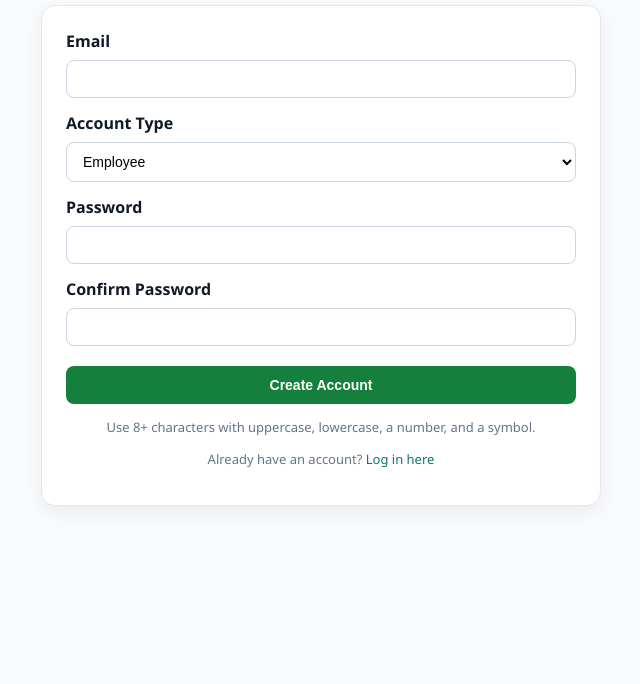
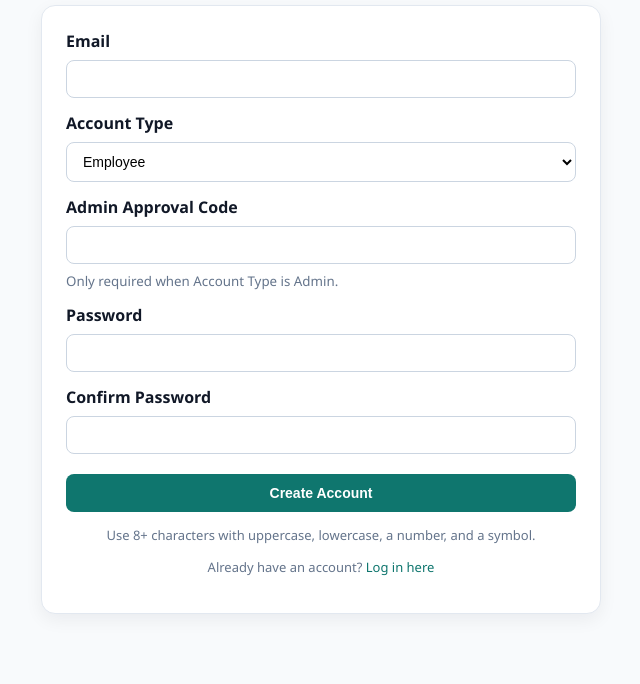
Before and after one commit to emma11223344/FinalYearProject, a Flask app: page /create_account in a window 1280 px wide. Shown: the part 257-941 px from the top of the page, without its empty margins (319-959 px from the left). Before the commit the page ends 763 px from the top, so only its background shows below. Run offline with Flask 3, Linux system fonts and the light colour scheme; parts of the project's set-up code (start-up, migrations or seed data) failed here and were passed over.

Commit message:
addming back in admin approval code

```diff
--- a/app.py
+++ b/app.py
@@ -1,4 +1,5 @@
 import os
+from pathlib import Path
 from types import SimpleNamespace
 
 from flask import Flask, redirect, render_template, request, session, url_for
@@ -12,6 +13,27 @@ firestore_db = firestore.client()  # use the Firestore client initialized in fir
 
 def _normalize_email(email):
     return (email or "").strip().lower()
+
+
+def _get_env_value(key, default=""):
+    # Prefer real environment variables; fallback to .env for local runs without python-dotenv.
+    value = os.getenv(key)
+    if value is not None and str(value).strip() != "":
+        return value
+
+    env_path = Path(__file__).resolve().parent / ".env"
+    if not env_path.exists():
+        return default
+
+    for line in env_path.read_text(encoding="utf-8").splitlines():
+        stripped = line.strip()
+        if not stripped or stripped.startswith("#") or "=" not in stripped:
+            continue
+        env_key, env_value = stripped.split("=", 1)
+        if env_key.strip() == key:
+            return env_value.strip()
+
+    return default
 
 
 def save_simulation_result(
@@ -738,14 +760,45 @@ def report_action():
 @app.route("/create-account", methods=["GET", "POST"])
 @app.route("/create_account", methods=["GET", "POST"])
 def create_account_alias():
-    # account creation route supports both kebab-case and underscore URLs
+    # account creation route supports
     if request.method == "GET":
-        return render_template("create_account.html", error=None, success=None, selected_role="employee")
+        requested_role = (request.args.get("role") or "employee").strip().lower()
+        selected_role = requested_role if requested_role in ("admin", "employee") else "employee"
+        return render_template("create_account.html", error=None, success=None, selected_role=selected_role)
 
     email = _normalize_email(request.form.get("email", ""))
     password = request.form.get("password", "")
     confirm_password = request.form.get("confirm_password", "")
     selected_role = (request.form.get("role") or "employee").strip().lower()
+
+#admin approval code is required to create admin accounts, and the code is validated against the ADMIN_APPROVAL_CODE environment variable
+    if selected_role == "admin":
+        admin_code_entered = (request.form.get("admin_approval_code") or "").strip()
+        expected_admin_code = (_get_env_value("ADMIN_APPROVAL_CODE") or "").strip()
+
+        if not admin_code_entered:
+            return render_template(
+                "create_account.html",
+                error="Admin Approval Code is required for admin account creation.",
+                success=None,
+                selected_role=selected_role,
+            )
+
+        if not expected_admin_code:
+            return render_template(
+                "create_account.html",
+                error="Admin account creation is unavailable: ADMIN_APPROVAL_CODE is not configured.",
+                success=None,
+                selected_role=selected_role,
+            )
+
+        if admin_code_entered != expected_admin_code:
+            return render_template(
+                "create_account.html",
+                error="Invalid Admin Approval Code.",
+                success=None,
+                selected_role=selected_role,
+            )
 
     role, error = register_user(email, password, confirm_password, selected_role)
     if error:
@@ -760,7 +813,7 @@ def create_account_alias():
         "create_account.html",
         error=None,
         success=f"{role.title()} account created successfully.",
-        selected_role="employee",
+        selected_role=selected_role,
     )
 
 
--- a/templates/create_account.html
+++ b/templates/create_account.html
@@ -28,7 +28,7 @@ body { margin: 0; font-family: "Segoe UI", Tahoma, Geneva, Verdana, sans-serif;
 .field label { font-weight: 700; color: #111827; }
 .field input, .field select { border: 1px solid #cbd5e1; border-radius: 8px; padding: 10px 12px; font-size: 14px; background: #ffffff; transition: border-color 200ms; }
 .field input:focus, .field select:focus { outline: none; border-color: var(--brand); }
-.btn { margin-top: 6px; border: 1px solid transparent; border-radius: 8px; padding: 10px 16px; font-weight: 700; font-size: 14px; cursor: pointer; background: #15803d; color: #ffffff; width: 100%; transition: filter 180ms; }
+.btn { margin-top: 6px; border: 1px solid transparent; border-radius: 8px; padding: 10px 16px; font-weight: 700; font-size: 14px; cursor: pointer; background: #0f766e; color: #ffffff; width: 100%; transition: filter 180ms; }
 .btn:hover { filter: brightness(0.95); }
 .error { margin: 0 0 12px; padding: 10px; border-radius: 8px; background: #fee2e2; color: #991b1b; border: 1px solid #fecaca; }
 .success { margin: 0 0 12px; padding: 10px; border-radius: 8px; background: #dcfce7; color: #166534; border: 1px solid #bbf7d0; }
@@ -74,11 +74,18 @@ body { margin: 0; font-family: "Segoe UI", Tahoma, Geneva, Verdana, sans-serif;
 
 <div class="field">
 <label for="role">Account Type</label>
-<!-- New field: stores whether this account is admin or employee. -->
+<!--stores whether this account is admin or employee. -->
 <select id="role" name="role" required>
 <option value="employee" {% if selected_role == "employee" %}selected{% endif %}>Employee</option>
 <option value="admin" {% if selected_role == "admin" %}selected{% endif %}>Admin</option>
 </select>
+</div>
+
+<!--admin approval code field is always visible-->
+<div class="field" id="admin-approval-field">
+<label for="admin_approval_code">Admin Approval Code</label>
+<input type="password" id="admin_approval_code" name="admin_approval_code" autocomplete="off" {% if selected_role == "admin" %}required{% endif %}>
+<small style="color:#64748b;">Only required when Account Type is Admin.</small>
 </div>
 
 <div class="field">
@@ -107,5 +114,21 @@ Already have an account? <a href="/login/employee">Log in here</a>
 
 </div>
 </div>
+<script>
+const roleSelect = document.getElementById("role");
+const adminField = document.getElementById("admin-approval-field");
+const adminCodeInput = document.getElementById("admin_approval_code");
+
+function toggleAdminApprovalField() {
+  const isAdmin = roleSelect.value === "admin";
+  adminCodeInput.required = isAdmin;
+  if (!isAdmin) {
+    adminCodeInput.value = "";
+  }
+}
+
+roleSelect.addEventListener("change", toggleAdminApprovalField);
+toggleAdminApprovalField();
+</script>
 </body>
 </html>
```
Also changed, not shown: firebase_config.py (+14 -0 lines), 1 other file.
